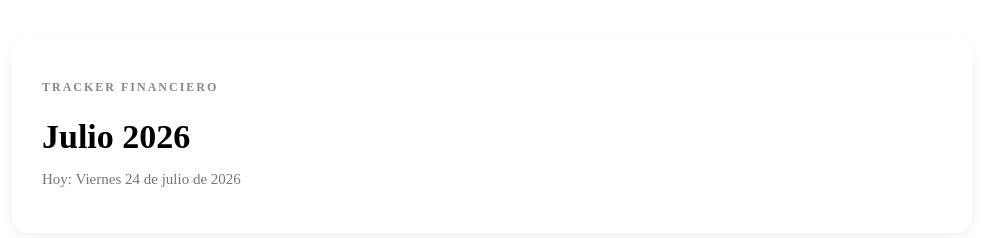
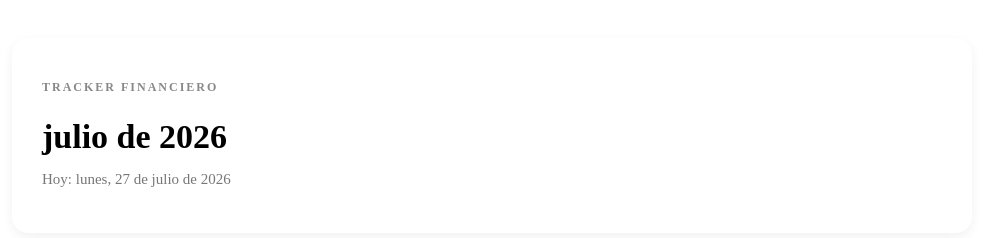
Before and after one commit to Santi-Furman/ExpenseTracker, a React (Vite) app: page / in a window 1280 px wide. Shown: the top 238 px of the page, without its empty margins (148-1131 px from the left). Built offline with nearby package versions, Linux system fonts and the light colour scheme; the HTML template or start-up script is replaced by a standard one.

Commit message:
fix: dynamic date

```diff
--- a/src/components/Header/Header.jsx
+++ b/src/components/Header/Header.jsx
@@ -1,17 +1,26 @@
 import "./Header.css";
+import { getCurrentMonth, getToday } from "../../utils/dateUtils";
 
 function Header() {
   return (
     <header className="header">
+
       <div>
-        <p className="subtitle">TRACKER FINANCIERO</p>
 
-        <h1>Julio 2026</h1>
+        <p className="subtitle">
+          TRACKER FINANCIERO
+        </p>
+
+        <h1>
+          {getCurrentMonth()}
+        </h1>
 
         <p className="today">
-          Hoy: Viernes 24 de julio de 2026
+          Hoy: {getToday()}
         </p>
+
       </div>
+
     </header>
   );
 }
--- /dev/null
+++ b/src/utils/dateUtils.js
@@ -0,0 +1,17 @@
+export function getCurrentMonth() {
+  return new Date().toLocaleDateString("es-ES", {
+    month: "long",
+    year: "numeric",
+  });
+}
+
+export function getToday() {
+  const today = new Date();
+
+  return today.toLocaleDateString("es-ES", {
+    weekday: "long",
+    day: "numeric",
+    month: "long",
+    year: "numeric",
+  });
+}
```
